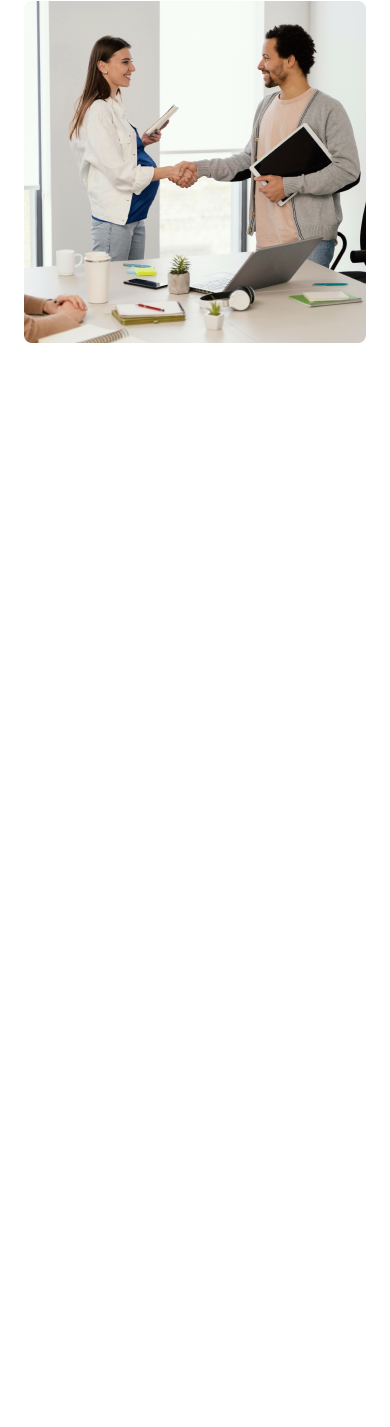
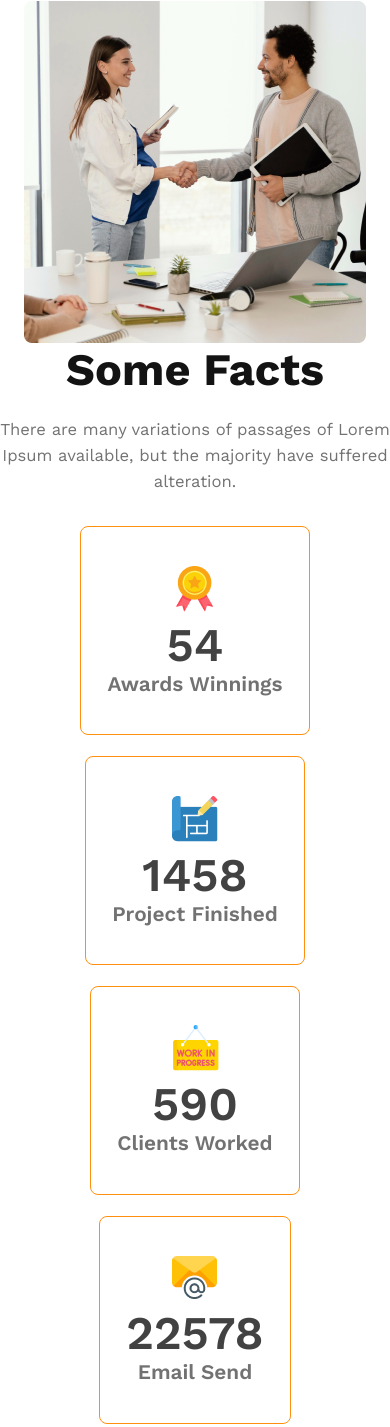
Before and after one commit to Mamun128169/G3-Architects-Project, a plain HTML site: page index.html in a window 390 px wide. Shown: the part 2609-4036 px from the top of the page. Before the commit the page ends 3035 px from the top, so only its background shows below. Drawn offline with nearby package versions, Linux system fonts and the light colour scheme.

Commit message:
finished fact part with responsive

```diff
--- a/index.html
+++ b/index.html
@@ -38,12 +38,47 @@
                 <img src="./images/team4.png" alt="">
             </div>
             <div class="team-text-content">
-                <h3 class="team-title"><span class="span-1">Quick list</span><span class="span-2">of Our</span>
+                <h3 class="team-title"><span class="span-1">Quick list</span> <span class="span-2">of Our</span>
                     <br><span class="span-3">Features</span></h3>
                 <p class="team-description">
                     There are many variations of passages of Lorem Ipsum available, but the majority have suffered alteration in some form, by injected humour, or randomised words which don't look even
                 </p>
                 <button class="btn-primary">Explore More</button>
+            </div>
+        </section>
+
+        <!-- features section -->
+        <section class="features-container">
+
+        </section>
+
+        <section class="facts-container">
+            <div class="facts-container-content">
+                <h3 class="nav-title">Some Facts</h3>
+                <p class="team-description facts-description">There are many variations of passages of Lorem Ipsum available, but the majority have suffered alteration.</p>
+            </div>
+
+            <div class="card-container">
+                <div class="card">
+                    <img src="./images/icons/ribon.png" alt="">
+                    <h3 class="card-stats">54</h3>
+                    <h4 class="card-description">Awards Winnings</h4>
+                </div>
+                <div class="card">
+                    <img src="./images/icons/projects.png" alt="">
+                    <h3 class="card-stats">1458</h3>
+                    <h4 class="card-description">Project Finished</h4>
+                </div>
+                <div class="card">
+                    <img src="./images/icons/customers.png" alt="">
+                    <h3 class="card-stats">590</h3>
+                    <h4 class="card-description">Clients Worked</h4>
+                </div>
+                <div class="card">
+                    <img src="./images/icons/email.png" alt="">
+                    <h3 class="card-stats">22578</h3>
+                    <h4 class="card-description">Email Send</h4>
+                </div>
             </div>
         </section>
     </main>
--- a/styles/style.css
+++ b/styles/style.css
@@ -141,8 +141,39 @@ main {
 }
 
 
+/* features section styles */
 
 
+/* facts section styles */
+.facts-description {
+    max-width: 542px;
+    margin: 1rem 0;
+}
+
+.card-container {
+    display: flex;
+    justify-content: space-around;
+}
+
+.card {
+    border-radius: 8px;
+    border: 1px solid #FF900E;
+    text-align: center;
+    padding: 1.85rem 1.25rem;
+    margin: 5rem 0;
+}
+
+.card .card-stats {
+    color: #424242;
+    font-size: 2.25rem;
+    font-weight: 600;
+}
+
+.card .card-description {
+    color: #727272;
+    font-size: 1rem;
+    font-weight: 600;
+}
 
 /* Responsive Media Queries */
 
@@ -177,6 +208,18 @@ main {
         padding: 0 1rem;
     }
 
+    .card-container {
+        flex-wrap: wrap;
+    }
+
+    .card {
+        margin: .5rem 0 ;
+    }
+
+    .facts-container-content {
+        text-align: center;
+    }
+
 }
 
 /* tablet or medium devices */
@@ -202,6 +245,18 @@ main {
         padding-top: 1.25rem;
     }
 
+    .card-container {
+        flex-wrap: wrap;
+    }
+
+    .card {
+        margin: .8rem 0 ;
+    }
+
+    .facts-container-content {
+        padding: 0 1rem;
+    }
+
 
 }
 
```
